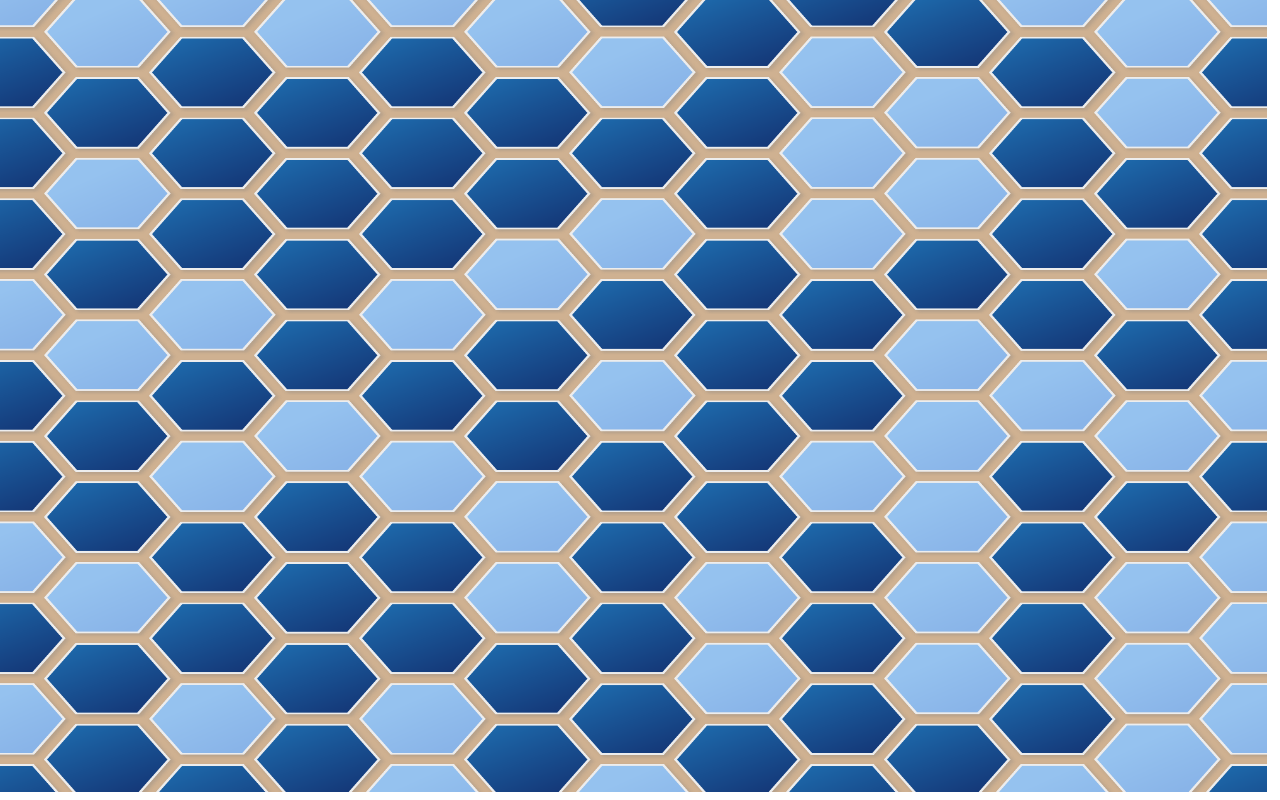
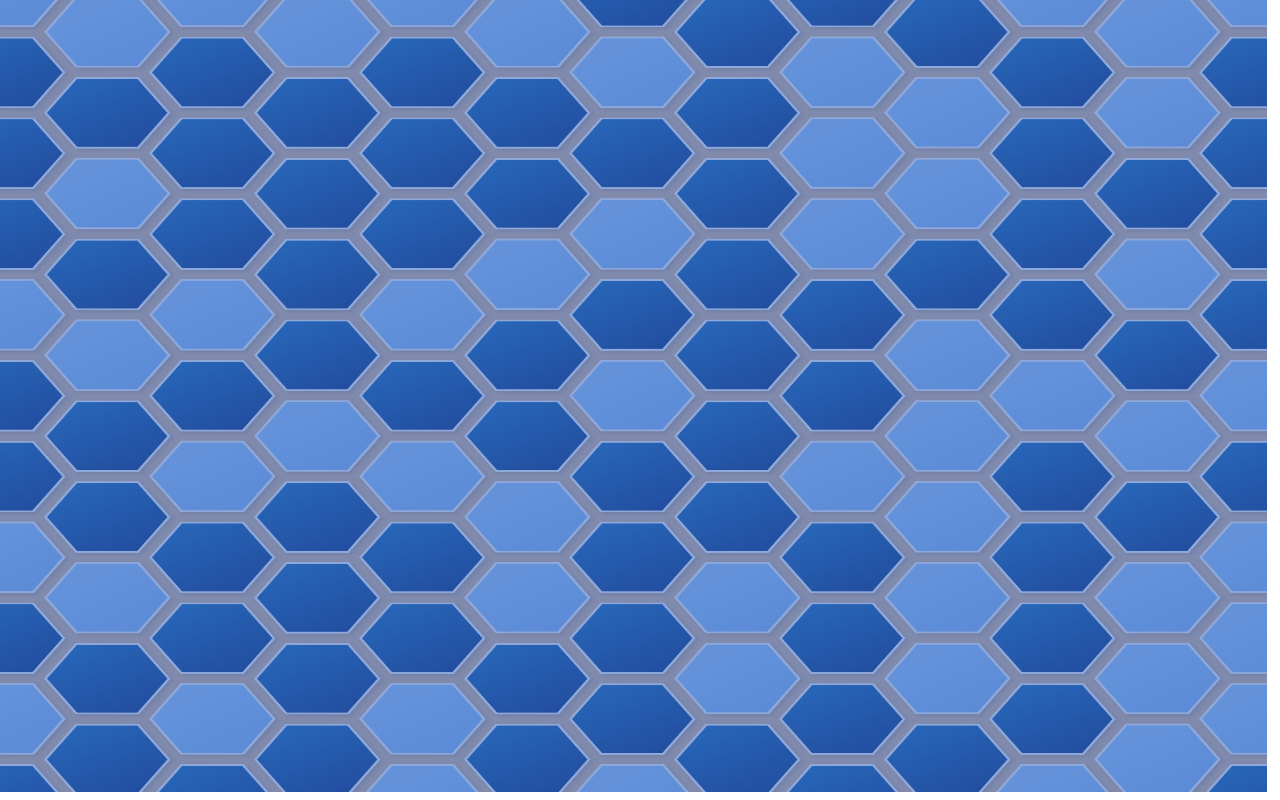
Before and after one commit to DubFriend/hex, a website: page index.html in a window 1280 px wide. Drawn offline with Linux system fonts and the light colour scheme.

Commit message:
adding foreground canvas

```diff
--- a/index.html
+++ b/index.html
@@ -14,8 +14,19 @@
             width: 99%;
         }
         canvas {
+            position: absolute;
+            top: 0;
+            left: 0;
+        }
+        canvas.background {
             background: rgb(207, 177, 145);
+            z-index: 0;
         }
+        canvas.foreground {
+            background-color: rgba(50, 100, 200, 0.5);
+            z-index: 1;
+        }
+
     </style>
 </head>
 <body>
--- a/src/event.js
+++ b/src/event.js
@@ -44,6 +44,7 @@ var createHexEventManager = function (fig) {
     $canvas.mouseleave(_.compose(fig.mouseLeave, getCursorCoord));
     $canvas.click(_.compose(fig.click, getCursorCoord));
     $canvas.mousewheel(function(event, delta, deltaX, deltaY) {
+        event.preventDefault();
         fig.mouseWheel(deltaX, deltaY);
     });
 
--- a/src/execute.js
+++ b/src/execute.js
@@ -3,7 +3,9 @@ $(document).ready(function () {
 
     var hex = createHex({
         $gameWindow: $('#window'),
+
         canvasId: 'game-screen',
+
 
         size: 50,
 
--- a/src/public.js
+++ b/src/public.js
@@ -5,21 +5,28 @@ var createHex = function (fig) {
     fig = fig || {};
     var that = {},
         $gameWindow = fig.$gameWindow,
-        $canvas = $('<canvas id="' + fig.canvasId + '" ' +
+
+        buildCanvas = function (htmlClass) {
+            return $('<canvas class="' + htmlClass + '" ' +
                         'width="' + $gameWindow.width() + '" ' +
                         'height="' + $gameWindow.height() + '"></canvas>');
+        },
 
-    $gameWindow.append($canvas);
+        $backgroundCanvas = buildCanvas('background'),
+        $foregroundCanvas = buildCanvas('foreground');
 
-    SCREEN.width = $canvas.width();
-    SCREEN.height = $canvas.height();
+    $gameWindow.append($backgroundCanvas);
+    $gameWindow.append($foregroundCanvas);
+
+    SCREEN.width = $foregroundCanvas.width();
+    SCREEN.height = $foregroundCanvas.height();
 
     var model = createHexModel({
             size: fig.size
         }),
 
         view = createHexView({
-            draw: createHexDraw($canvas[0].getContext('2d')),
+            backgroundDraw: createHexDraw($backgroundCanvas[0].getContext('2d')),
             focusColor: fig.focusColor,
             focusWidth: fig.focusWidth,
             skewHeight: fig.skewHeight
@@ -57,7 +64,7 @@ var createHex = function (fig) {
     that.neighborCoordinates = neighborCoord;
 
     var eventManager = createHexEventManager({
-        $canvas: $canvas,
+        $canvas: $foregroundCanvas,
         hex: hex,
         mouseMove: _.bind(fig.mouseMove, that),
         mouseLeave: _.bind(fig.mouseLeave, that),
--- a/src/view.js
+++ b/src/view.js
@@ -2,7 +2,10 @@
 var createHexView = function (fig) {
     'use strict';
     var that = {},
-        draw = fig.draw,
+
+        backgroundDraw = fig.backgroundDraw,
+        foregroundDraw = fig.foregroundDraw,
+
         focusColor = fig.focusColor || 'rgb(255, 92, 40)',
         focusWidth = fig.focusWidth || 7,
         skewHeight = fig.skewHeight || 0,
@@ -59,7 +62,7 @@ var createHexView = function (fig) {
 
             if(hexagon && isPixelOnScreen(pixel)) {
 
-                draw.image({
+                backgroundDraw.image({
                     image: hexagon.background.image,
                     clip: hexagon.background.clip,
                     coord: {
@@ -70,7 +73,7 @@ var createHexView = function (fig) {
                 });
 
                 if(hexagon.focus) {
-                    draw.hexagon({
+                    backgroundDraw.hexagon({
                         center: pixel,
                         radius: radius,
                         coord: coord,
@@ -84,7 +87,7 @@ var createHexView = function (fig) {
     };
 
     that.clear = function () {
-        draw.clear();
+        backgroundDraw.clear();
     };
 
     return that;
```
